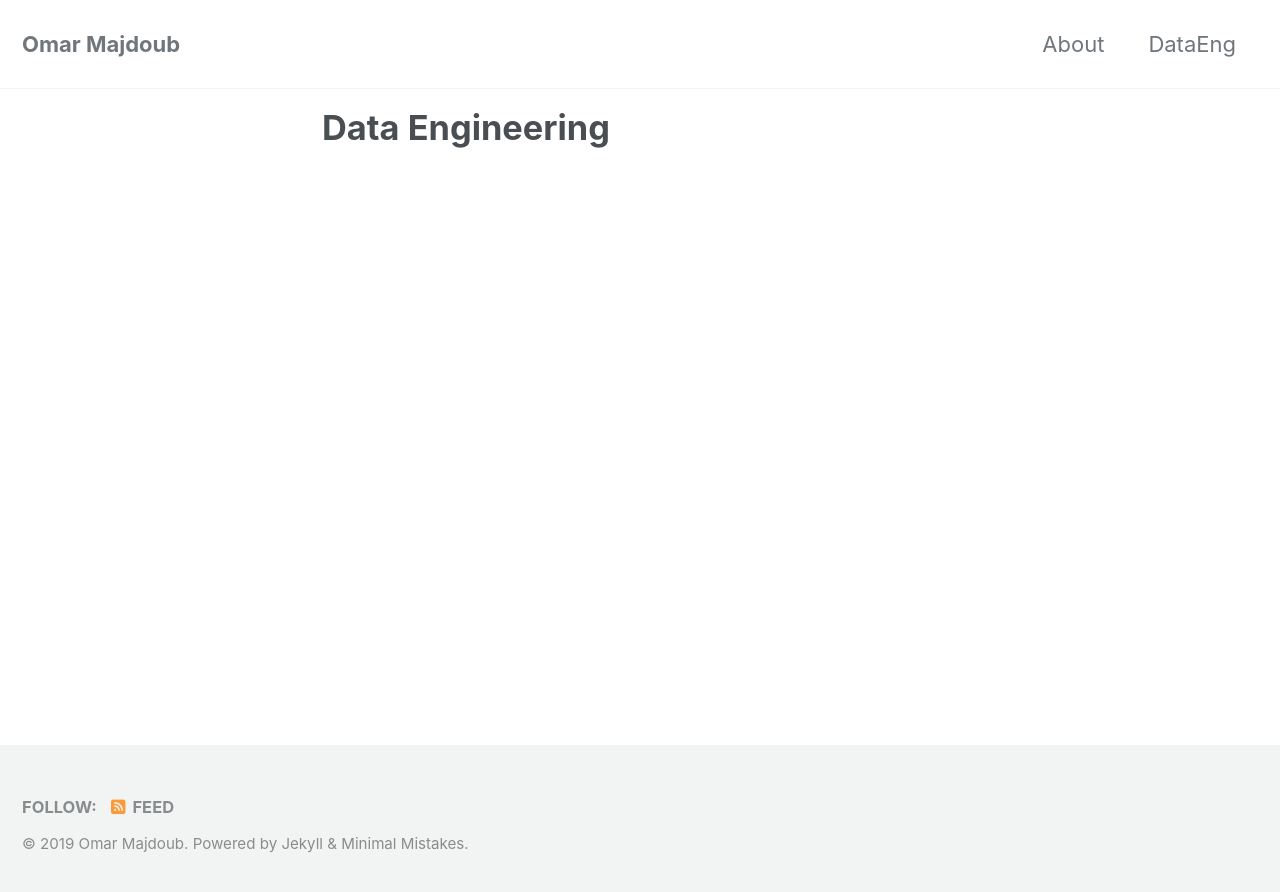
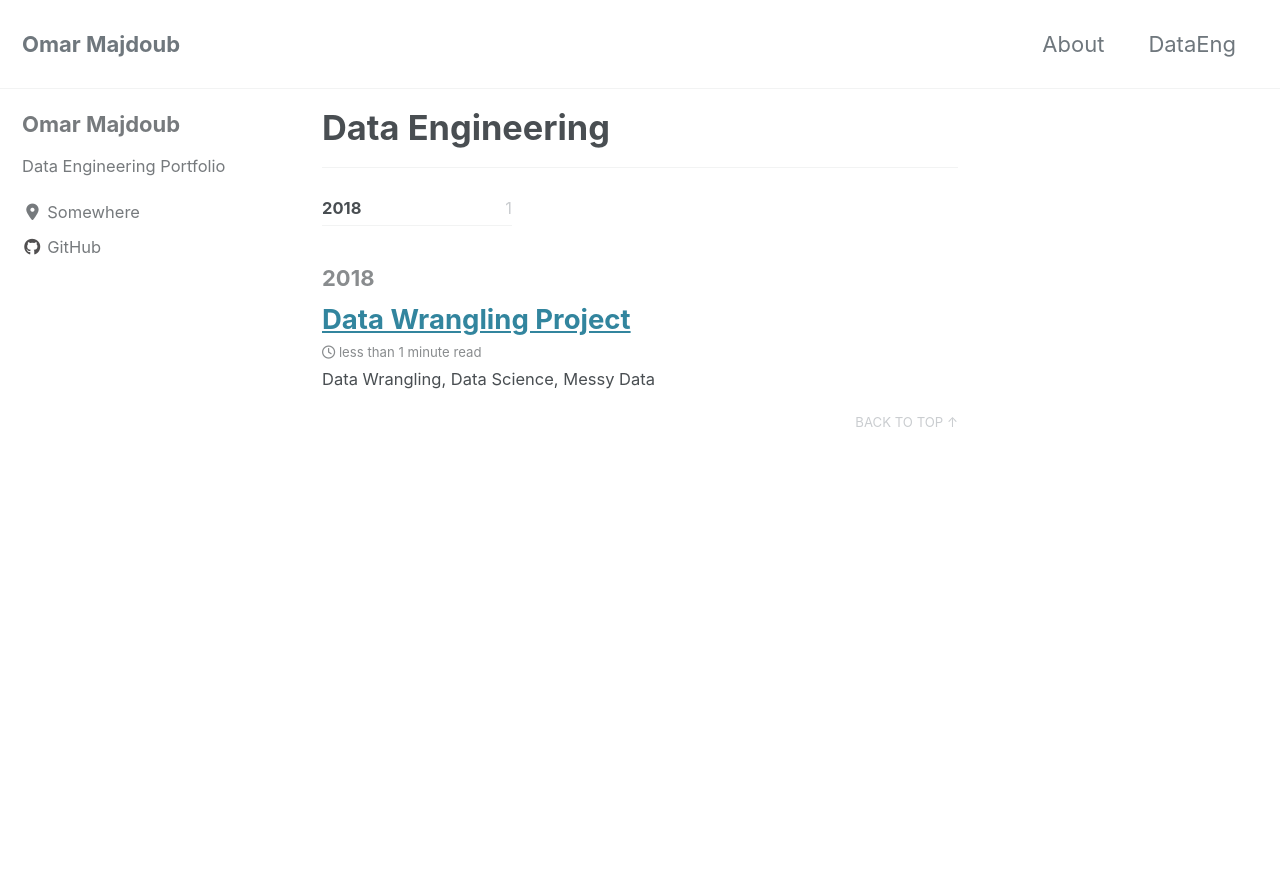
Before and after one commit to ganzaro/ganzaro.github.io, a Jekyll site: the page built from _pages/dataeng.md, in a window 1280 px wide and 900 px high. Shown: the top 892 px of the window. Built offline with Jekyll 4.4.1, drawn with Linux system fonts in a browser that asks for light colours; cached includes are drawn as plain includes; nearby versions of some CDN libraries; some of the changed lines change nothing that is shown.

Commit message:
revised dataeng page

````diff
--- a/_pages/dataeng.md
+++ b/_pages/dataeng.md
@@ -1,6 +1,17 @@
 ---
+layout: posts
+title: "Data Engineering"
+permalink: /dataeng/
+author_profile: true
+# header:
+#   image: "/images/fort point.png"
+---
+
+
+
+<!-- ---
 layout: archive
 title: "Data Engineering"
 permalink: /dataeng/
-# header:
+# header: -->
 ---
--- /dev/null
+++ b/_posts/2018-01-28-perceptron.md
@@ -0,0 +1,63 @@
+---
+title: "Data Wrangling Project"
+date: 2018-01-28
+tags: [data wrangling, data science, messy data]
+header:
+  image: "/images/perceptron/percept.jpg"
+excerpt: "Data Wrangling, Data Science, Messy Data"
+mathjax: "true"
+---
+
+# H1 Heading
+
+## H2 Heading
+
+### H3 Heading
+
+Here's some basic text.
+
+And here's some *italics*
+
+Here's some **bold** text.
+
+What about a [link](https://github.com/dataoptimal)?
+
+Here's a bulleted list:
+* First item
++ Second item
+- Third item
+
+Here's a numbered list:
+1. First
+2. Second
+3. Third
+
+Python code block:
+```python
+    import numpy as np
+
+    def test_function(x, y):
+      z = np.sum(x,y)
+      return z
+```
+
+R code block:
+```r
+library(tidyverse)
+df <- read_csv("some_file.csv")
+head(df)
+```
+
+Here's some inline code `x+y`.
+
+Here's an image:
+<img src="{{ site.url }}{{ site.baseurl }}/images/perceptron/linsep.jpg" alt="linearly separable data">
+
+Here's another image using Kramdown:
+![alt]({{ site.url }}{{ site.baseurl }}/images/perceptron/linsep.jpg)
+
+Here's some math:
+
+$$z=x+y$$
+
+You can also put it inline $$z=x+y$$
````
